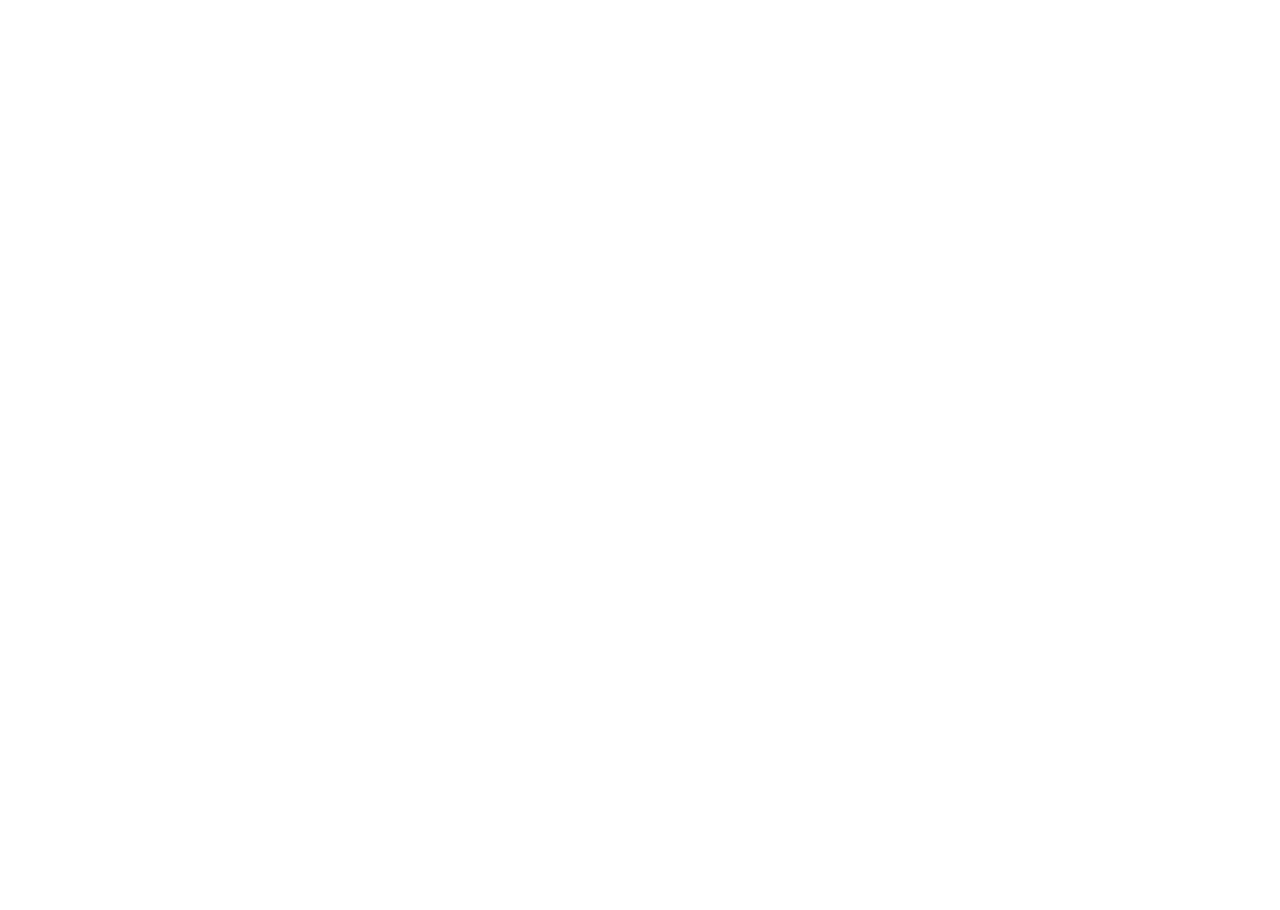
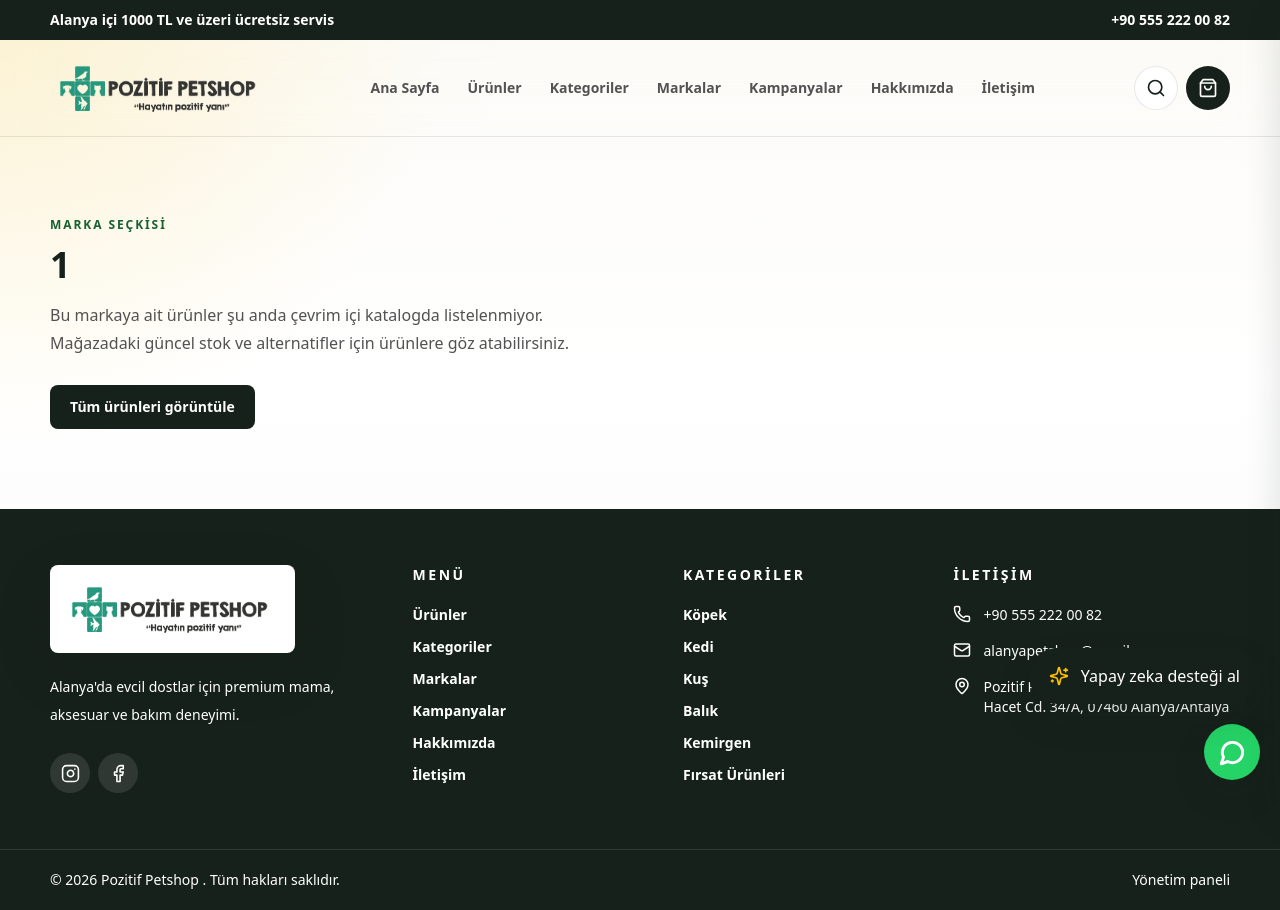
Before and after one commit to berilakoguz/alanya-petshop-modern, a Next.js app: page /markalar/1 in a window 1280 px wide. Before the commit this address had no page. Before the commit the page ends 800 px from the top, so only its background shows below. Built offline with nearby package versions, Linux system fonts and the light colour scheme.

Commit message:
Handle brands without catalog products

```diff
--- a/app/markalar/[slug]/page.tsx
+++ b/app/markalar/[slug]/page.tsx
@@ -1,4 +1,4 @@
-import { notFound } from "next/navigation";
+import Link from "next/link";
 import { products } from "@/data/site";
 import { ProductCard } from "@/components/ProductCard";
 
@@ -18,7 +18,21 @@
   );
 
   if (brandProducts.length === 0) {
-    notFound();
+    return (
+      <main className="container-shell py-16 sm:py-20">
+        <p className="text-xs font-black uppercase tracking-[0.16em] text-leaf-600">Marka seçkisi</p>
+        <h1 className="mt-3 text-3xl font-black capitalize text-ink sm:text-4xl">{brandName}</h1>
+        <p className="mt-4 max-w-xl text-base leading-7 text-neutral-600">
+          Bu markaya ait ürünler şu anda çevrim içi katalogda listelenmiyor. Mağazadaki güncel stok ve alternatifler için ürünlere göz atabilirsiniz.
+        </p>
+        <Link
+          href="/urunler"
+          className="mt-7 inline-flex min-h-11 items-center justify-center rounded-[8px] bg-ink px-5 py-3 text-sm font-black text-white transition hover:bg-leaf-600"
+        >
+          Tüm ürünleri görüntüle
+        </Link>
+      </main>
+    );
   }
 
   return (
```
